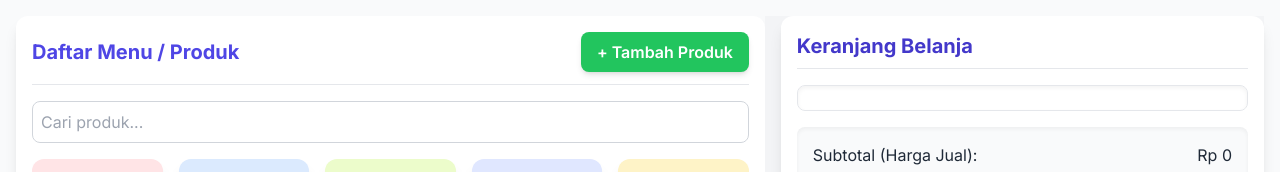
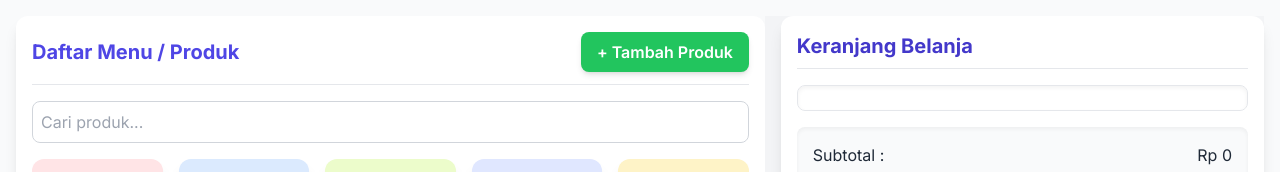
Before and after one commit to wicky14/pos, a plain HTML site: page index.html in a window 1280 px wide. Shown: the top 172 px of the page. Drawn offline with nearby package versions, Linux system fonts and the light colour scheme.

Commit message:
Update index.html

```diff
--- a/index.html
+++ b/index.html
@@ -130,7 +130,7 @@
 
                         <div class="bg-gray-50 p-4 rounded-lg shadow-inner space-y-2 mb-4">
                             <div class="flex justify-between font-medium">
-                                <span>Subtotal (Harga Jual):</span>
+                                <span>Subtotal :</span>
                                 <span id="subtotal">Rp0</span>
                             </div>
                             <div class="flex justify-between font-medium text-sm text-gray-600 border-t pt-2">
```
